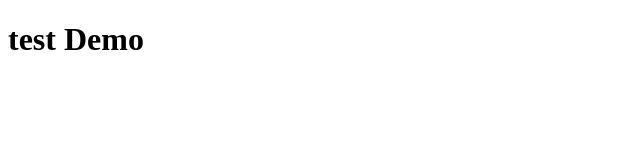
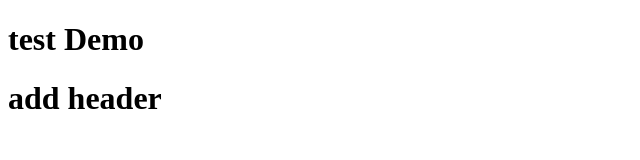
Before and after one commit to alfrenJames/testAppDemo, a plain HTML site: page index.html in a window 1280 px wide. Shown: the whole page, without its empty margins (0-640 px from the left). Drawn offline with Linux system fonts and the light colour scheme.

Commit message:
add header

```diff
--- a/index.html
+++ b/index.html
@@ -8,5 +8,6 @@
 </head>
 <body>
     <h1>test Demo</h1>
+    <h1>add header</h1>
 </body>
 </html>
```
